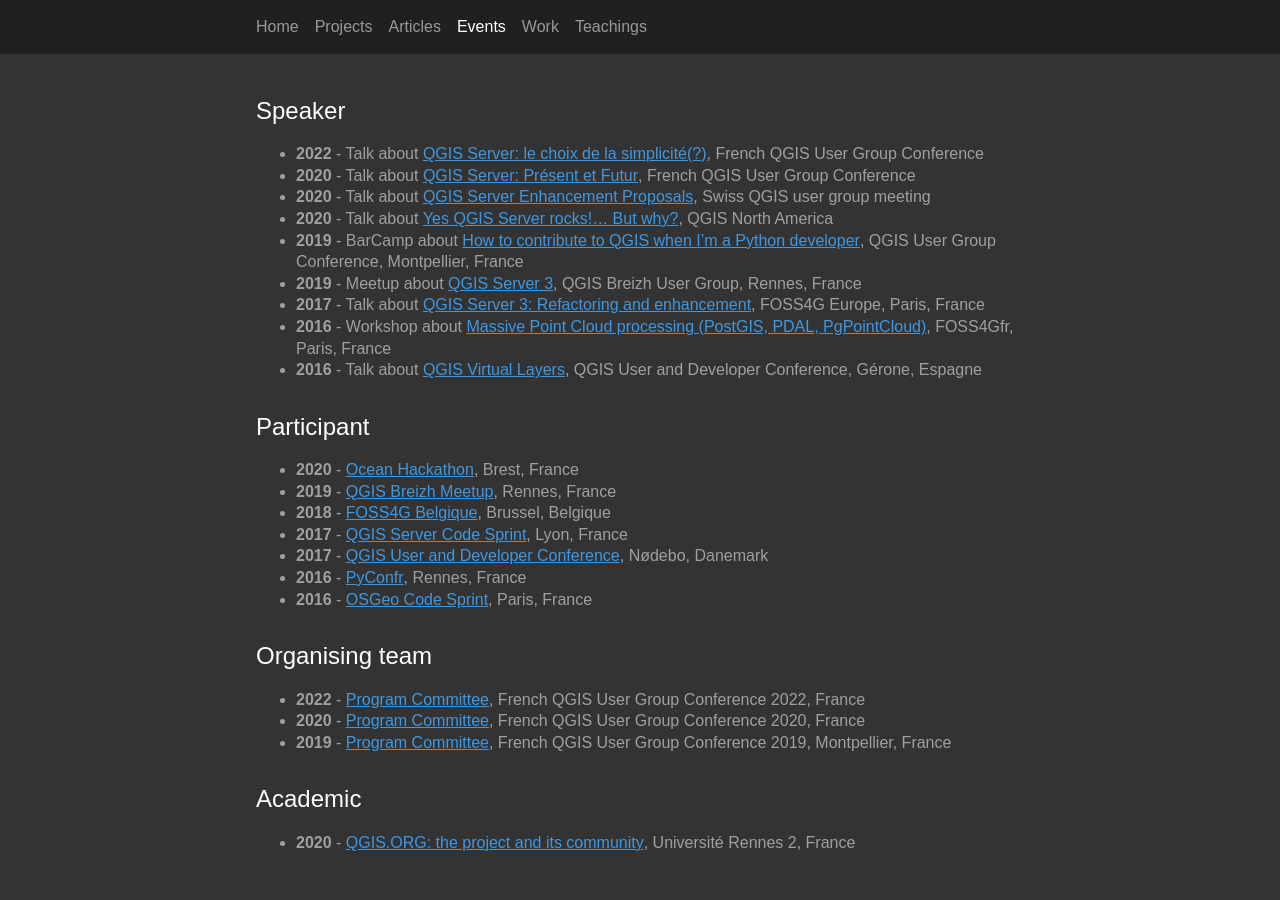
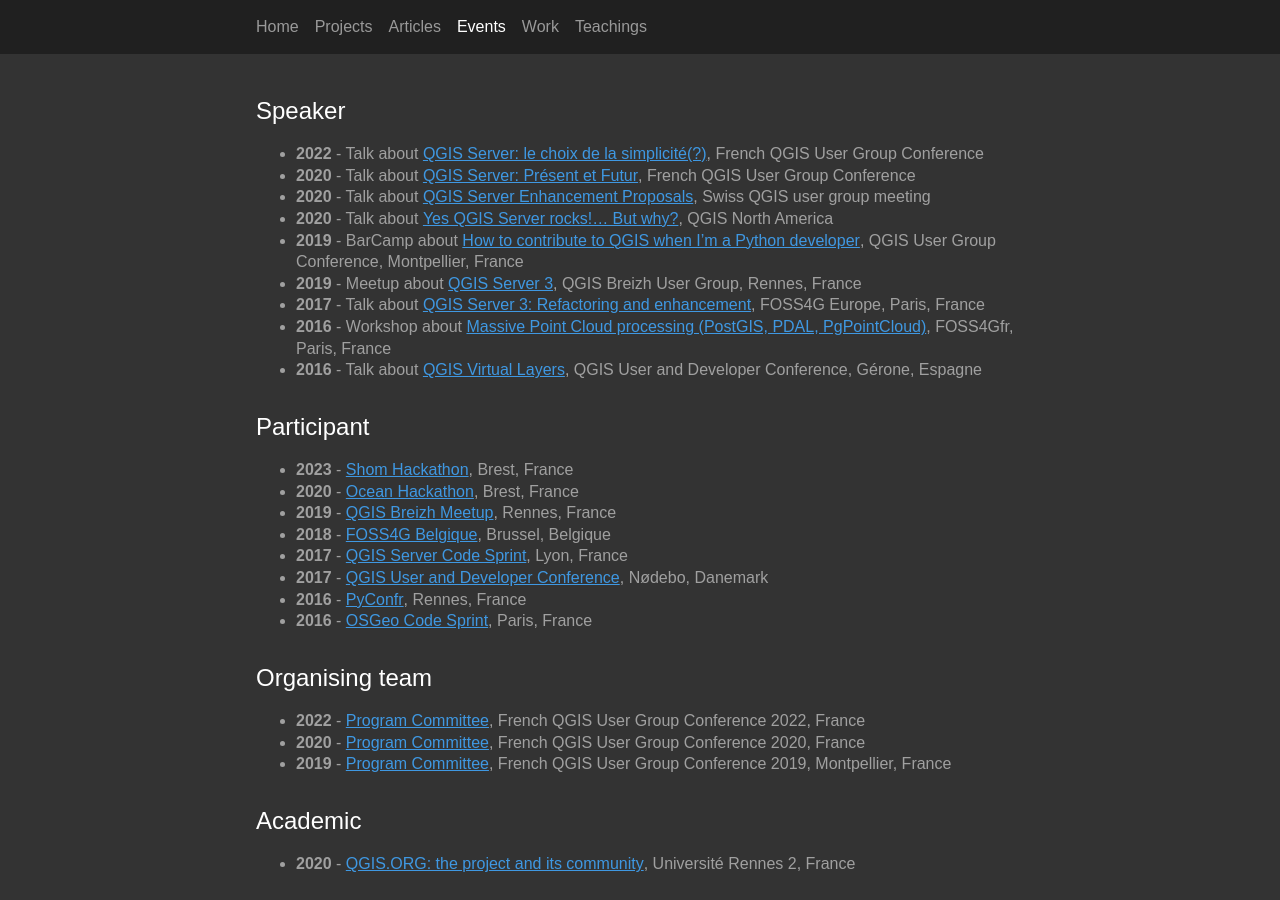
Before and after one commit to pblottiere/pblottiere.github.io, a Jekyll site: the page built from events/index.md, in a window 1280 px wide. Built offline with Jekyll 4.4.1, drawn with Linux system fonts in a browser that asks for light colours; comment, search, counter and statistics services are not loaded; our own code applies the rules of GitHub Pages for plain Markdown files.

Commit message:
Add Shom hackathon event

```diff
--- a/events/index.md
+++ b/events/index.md
@@ -17,6 +17,7 @@ layout: left
 
 # Participant
 
+  + {:.item} **2023** - <a href="https://www.shom.fr/">Shom Hackathon</a>, Brest, France
   + {:.item} **2020** - <a href="https://www.campusmer.fr/Ocean-Hackathon_-Ocean-Hackathon_-2020-3367-1306-0-0.html">Ocean Hackathon</a>, Brest, France
   + {:.item} **2019** - <a href="https://twitter.com/Qgis_Bzh/status/1176431791437168642">QGIS Breizh Meetup</a>, Rennes, France
   + {:.item} **2018** - <a href="">FOSS4G Belgique</a>, Brussel, Belgique
```
